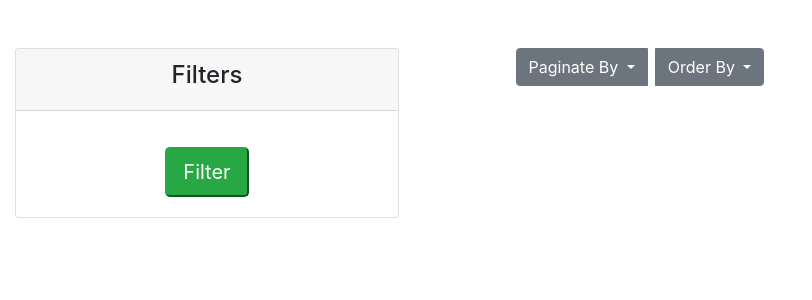
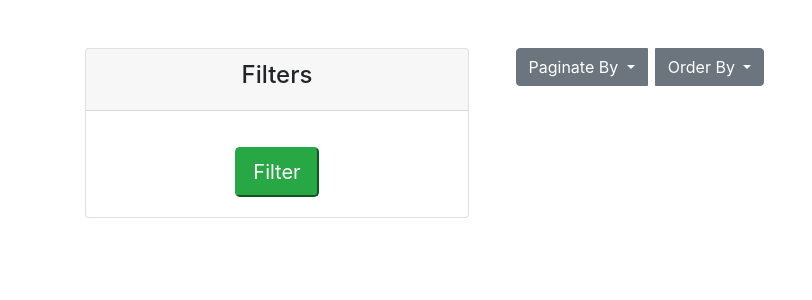
Before and after one commit to FNSdev/webstore, a Django app: template django/core/templates/core/products.html in a window 1280 px wide. Shown: the part 56-356 px from the top of the page, without its empty margins (0-812 px from the left). Run offline with Django 3.2, Linux system fonts and the light colour scheme; the template is opened without the code that fills it, so the values that code supplies are empty; some libraries are stand-ins or nearby versions.

Commit message:
Trying to fix grid scaling #12

```diff
--- a/django/templates/base.html
+++ b/django/templates/base.html
@@ -44,7 +44,7 @@
             </div>
         </nav>
 
-        <div class="container-fluid mt-5 mb-5">
+        <div class="container mt-5 mb-5">
             <div class="row">
                 <div class="col-12-xs col-3" align="center">
                     {% block sidebar_left %}
```
